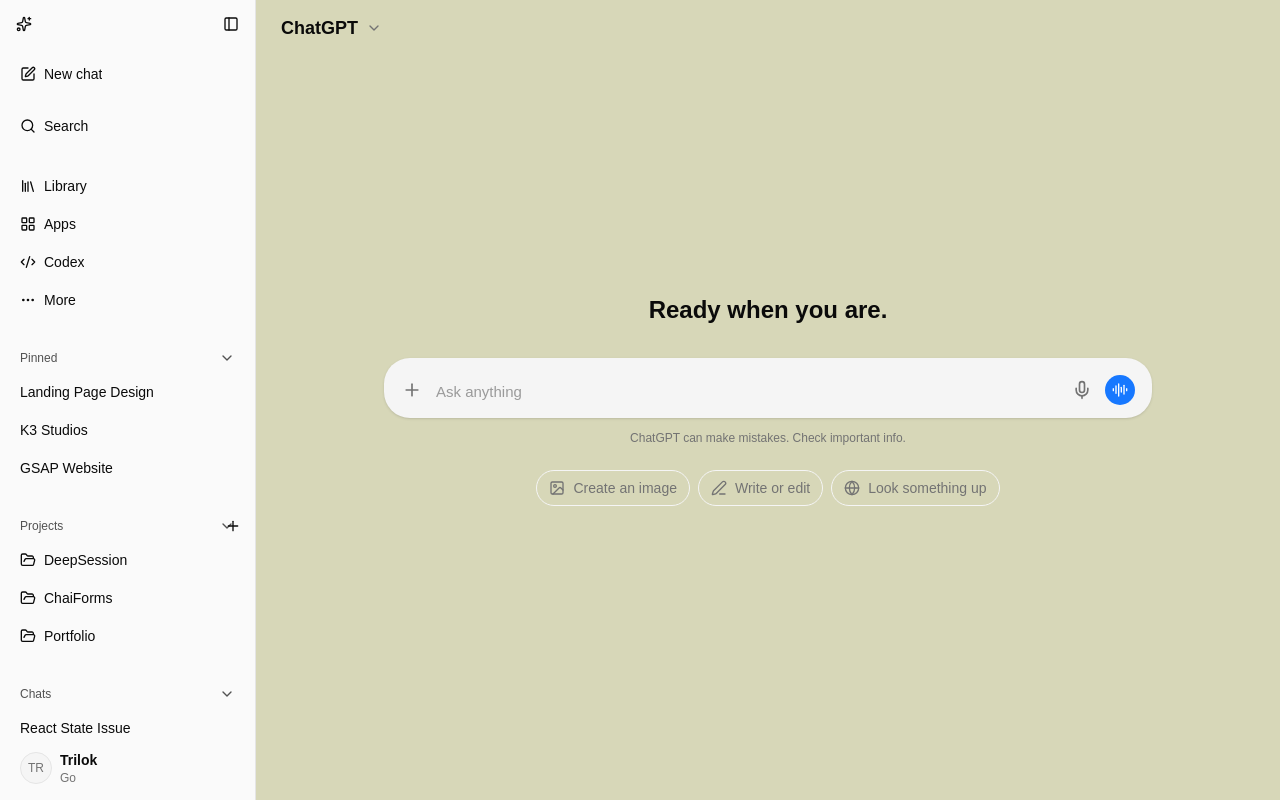
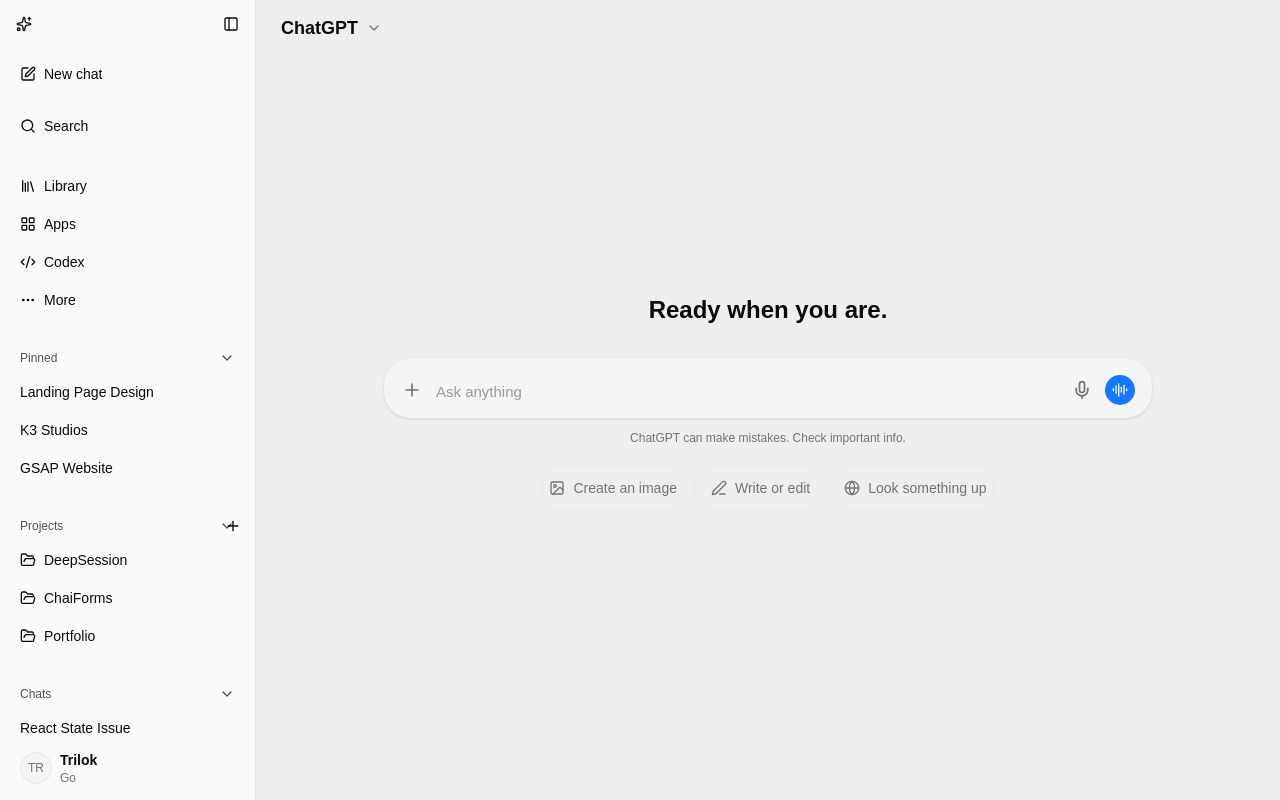
Before and after one commit to triloksh07/gpt-ui-clone, a React (Vite) app: page / in a window 1280 px wide. Built offline with nearby package versions, Linux system fonts and the light colour scheme.

Commit message:
fix(ui): bg color update on light mode

```diff
--- a/src/index.css
+++ b/src/index.css
@@ -49,7 +49,7 @@
 }
 
 :root {
-  --background: oklch(87.103% 0.04135 107.273);
+  --background: oklch(94.989% 0.00105 11.505);
   --foreground: oklch(0.145 0 0);
   --card: oklch(1 0 0);
   --card-foreground: oklch(0.145 0 0);
```
